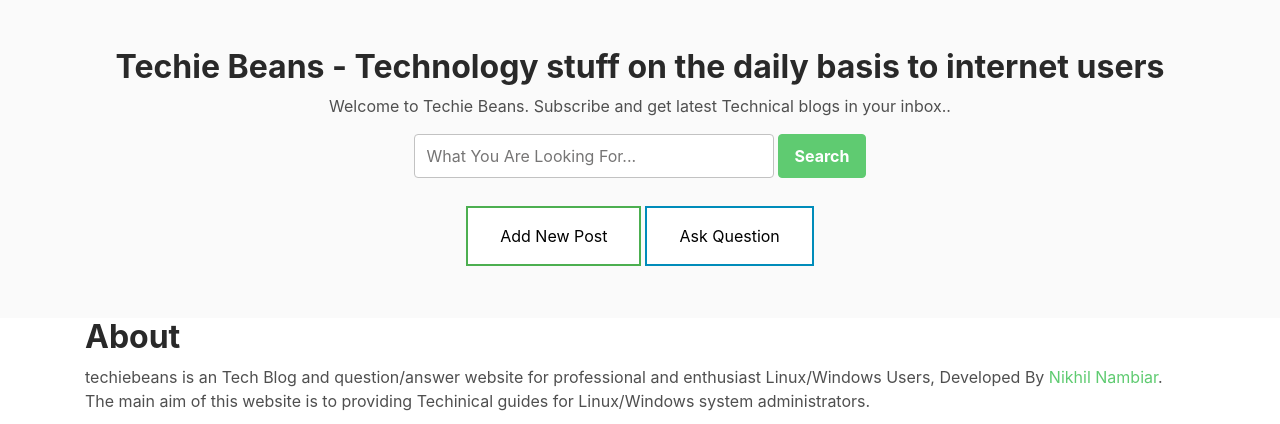
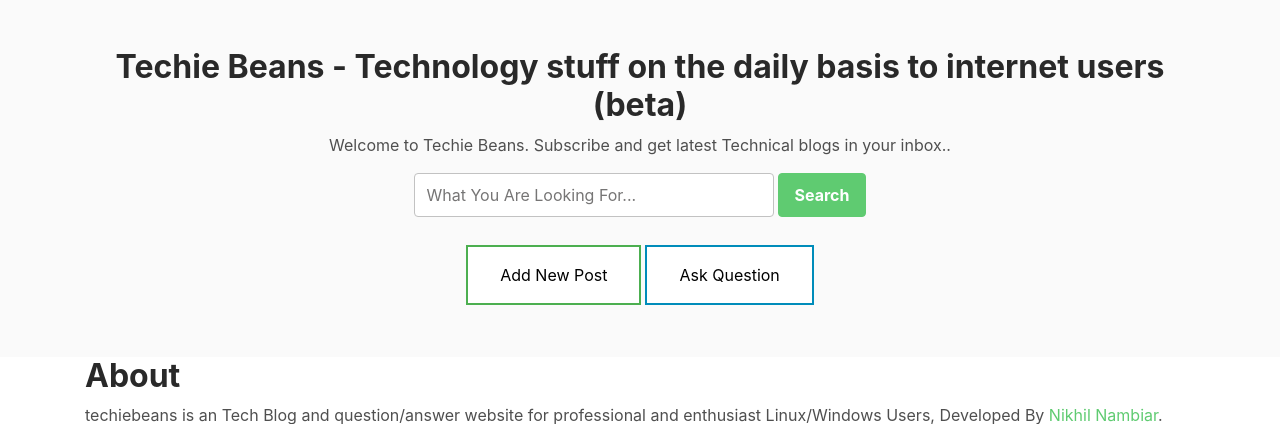
Before and after one commit to nikhil15041993/k8stest, a Flask app: page /About in a window 1280 px wide. Shown: the top 424 px of the page. Run offline with Flask 2, Linux system fonts and the light colour scheme; some libraries are stand-ins or nearby versions.

Commit message:
header update

```diff
--- a/templates/header.html
+++ b/templates/header.html
@@ -20,7 +20,7 @@
 	    <section class="cta-section theme-bg-light py-5">
 
 		    <div class="container text-center">
-                <a href="{{url_for('start')}}"><h2 class="heading">Techie Beans - Technology stuff on the daily basis to internet users</h2></a>
+                <a href="{{url_for('start')}}"><h2 class="heading">Techie Beans - Technology stuff on the daily basis to internet users (beta)</h2></a>
                 {% if current_user.name %}
 			    <div class="intro">Hello {{current_user.name}} Welcome to Terminal Net.Click Here to <a href="{{url_for('logout')}}">Logout</a></div>
                  {% else %}
```
